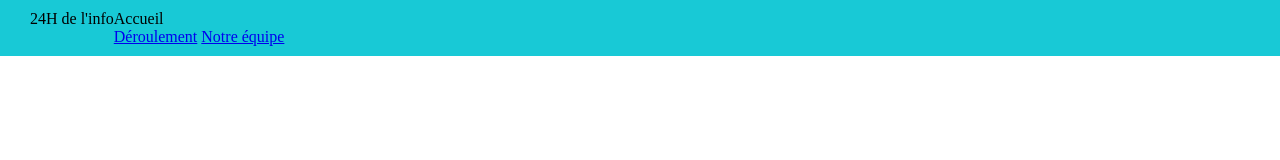
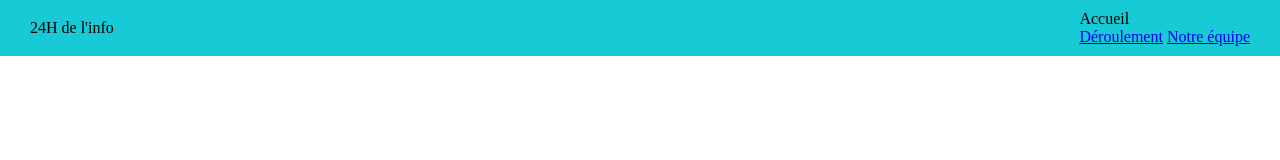
Before and after one commit to msamatdev/Site24hInfo, a plain HTML site: page pages/fr/index.html in a window 1280 px wide. Drawn offline with Linux system fonts and the light colour scheme.

Commit message:
Update navbar.css

```diff
--- a/css/navbar.css
+++ b/css/navbar.css
@@ -7,6 +7,6 @@
     background-color: var(--primary);
     padding: 10px 30px;
     display: flex;
-    justify-items: center;
-    align-items: space-between;
+    justify-content: space-between;
+    align-items: center;
 }
```
